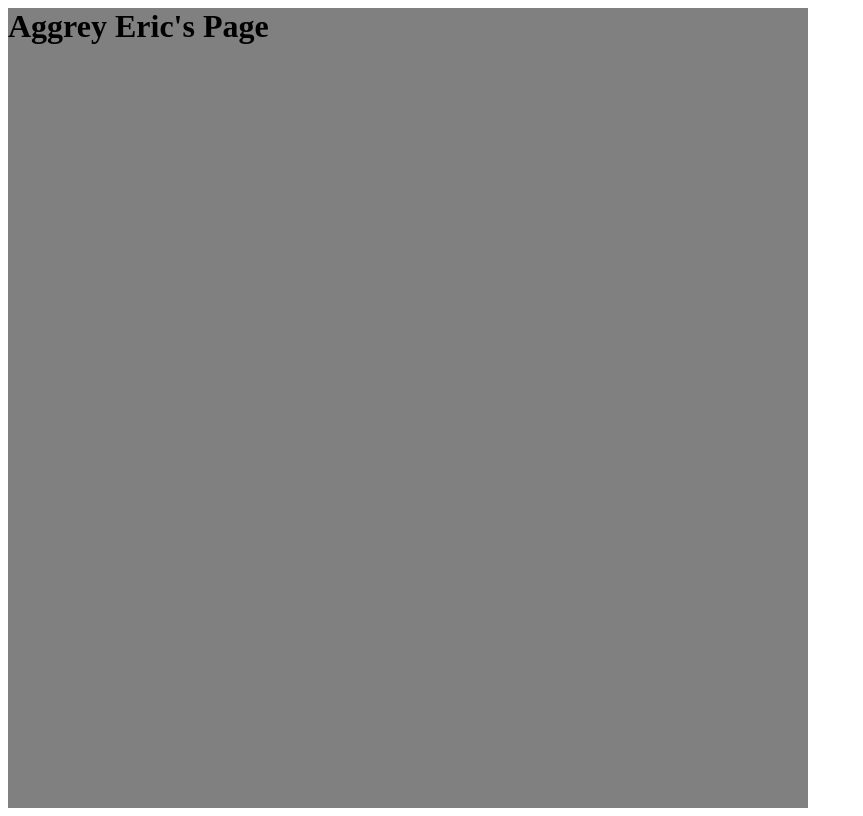
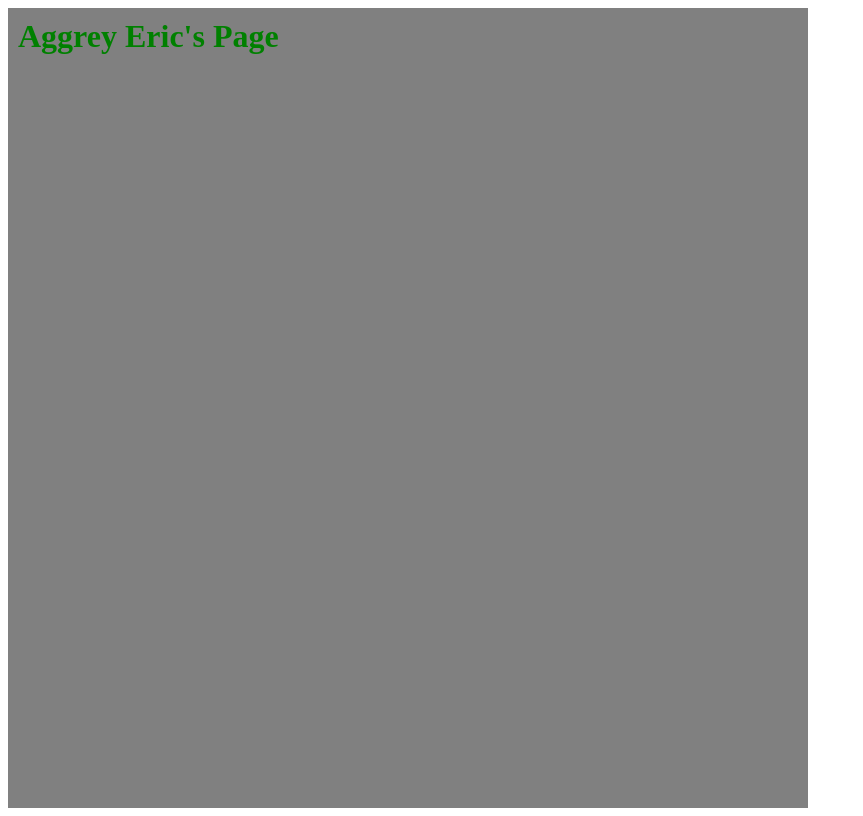
Before and after one commit to aggreyeric/aggreyeric.github.io, a plain HTML site: page index.html in a window 1280 px wide. Shown: the whole page, without its empty margins (0-863 px from the left). Drawn offline with Linux system fonts and the light colour scheme.

Commit message:
Update index.html

```diff
--- a/index.html
+++ b/index.html
@@ -2,11 +2,15 @@
 <head>
 <style>
 #main{
-magin: 0 auto 0 auto;
+magin-top:0px auto;
 width:800px;
 height:800px;
 background-color:gray;
 }
+  h1{
+  padding:10px;
+    color:green;
+  }
 
 </style>
 
```
